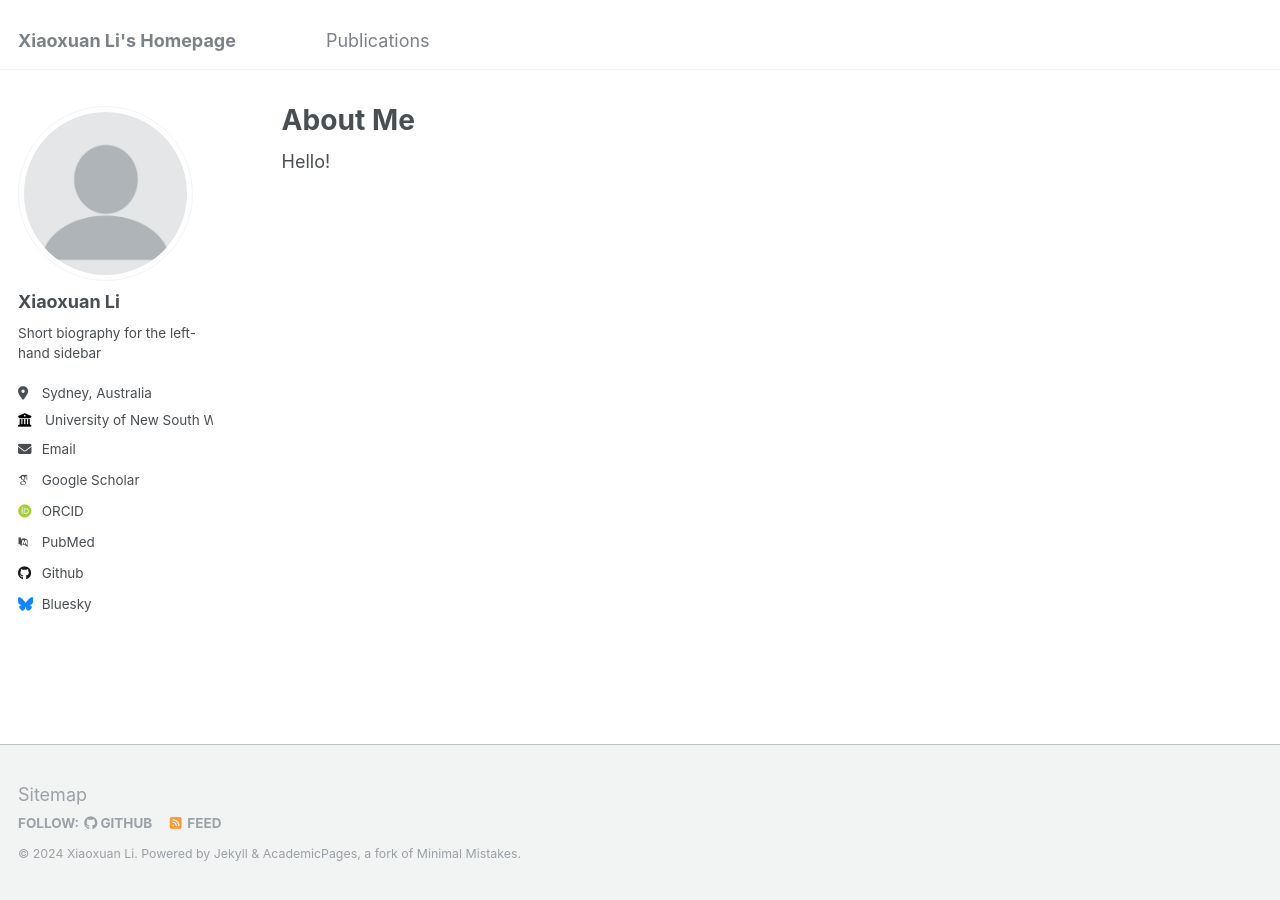
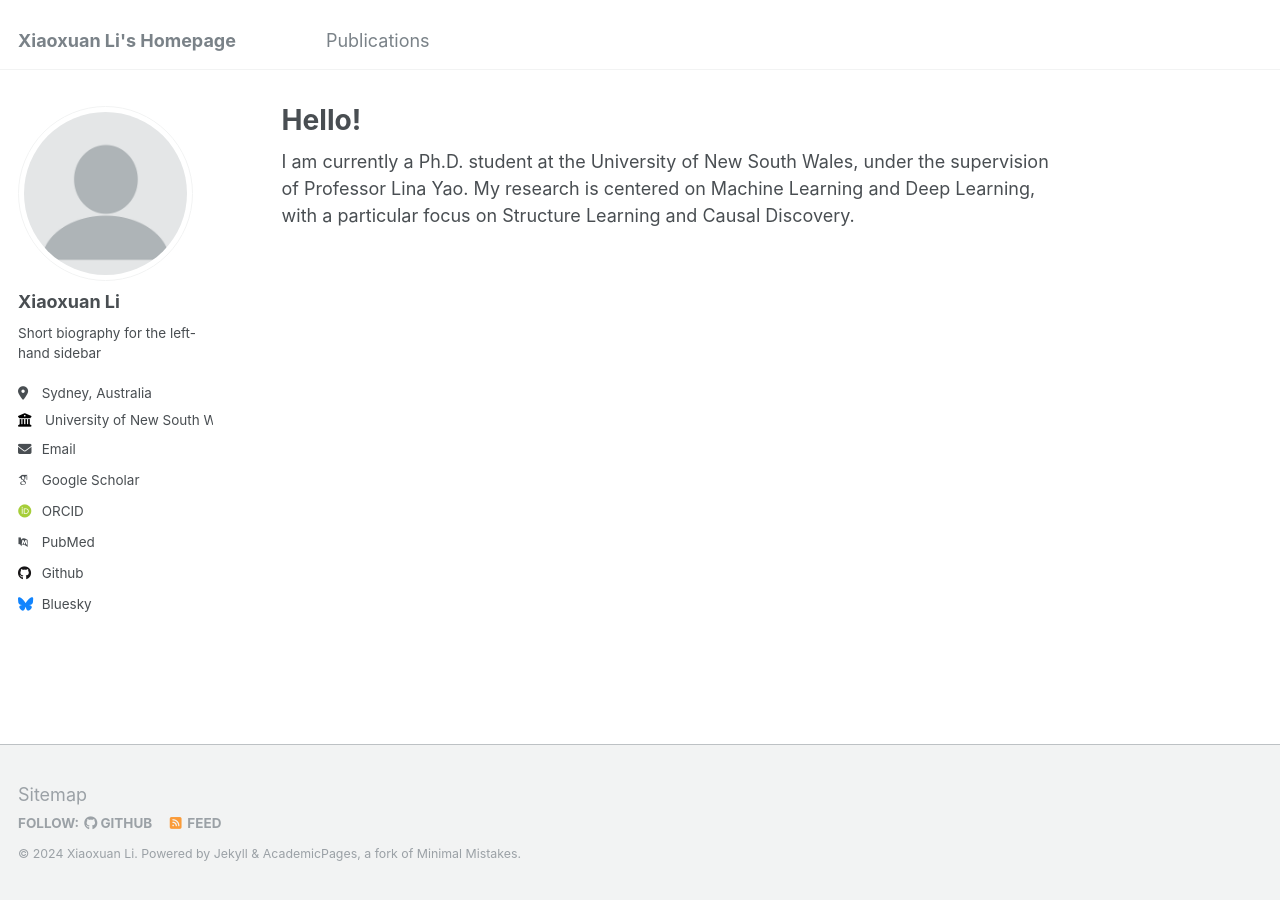
Before and after one commit to xiaoxuanli-a/xiaoxuanli-a.github.io, a Jekyll site: the page built from _pages/about.md, in a window 1280 px wide. Built offline with Jekyll 4.4.1, drawn with Linux system fonts in a browser that asks for light colours; some web fonts are replaced.

Commit message:
Introduction

```diff
--- a/_pages/about.md
+++ b/_pages/about.md
@@ -1,10 +1,12 @@
 ---
 permalink: /
-title: "About Me"
+title: "Hello!"
 author_profile: true
 redirect_from:
   - /about/
   - /about.html
 ---
 
-Hello!
+
+
+I am currently a Ph.D. student at the University of New South Wales, under the supervision of Professor Lina Yao. My research is centered on Machine Learning and Deep Learning, with a particular focus on Structure Learning and Causal Discovery.
```
